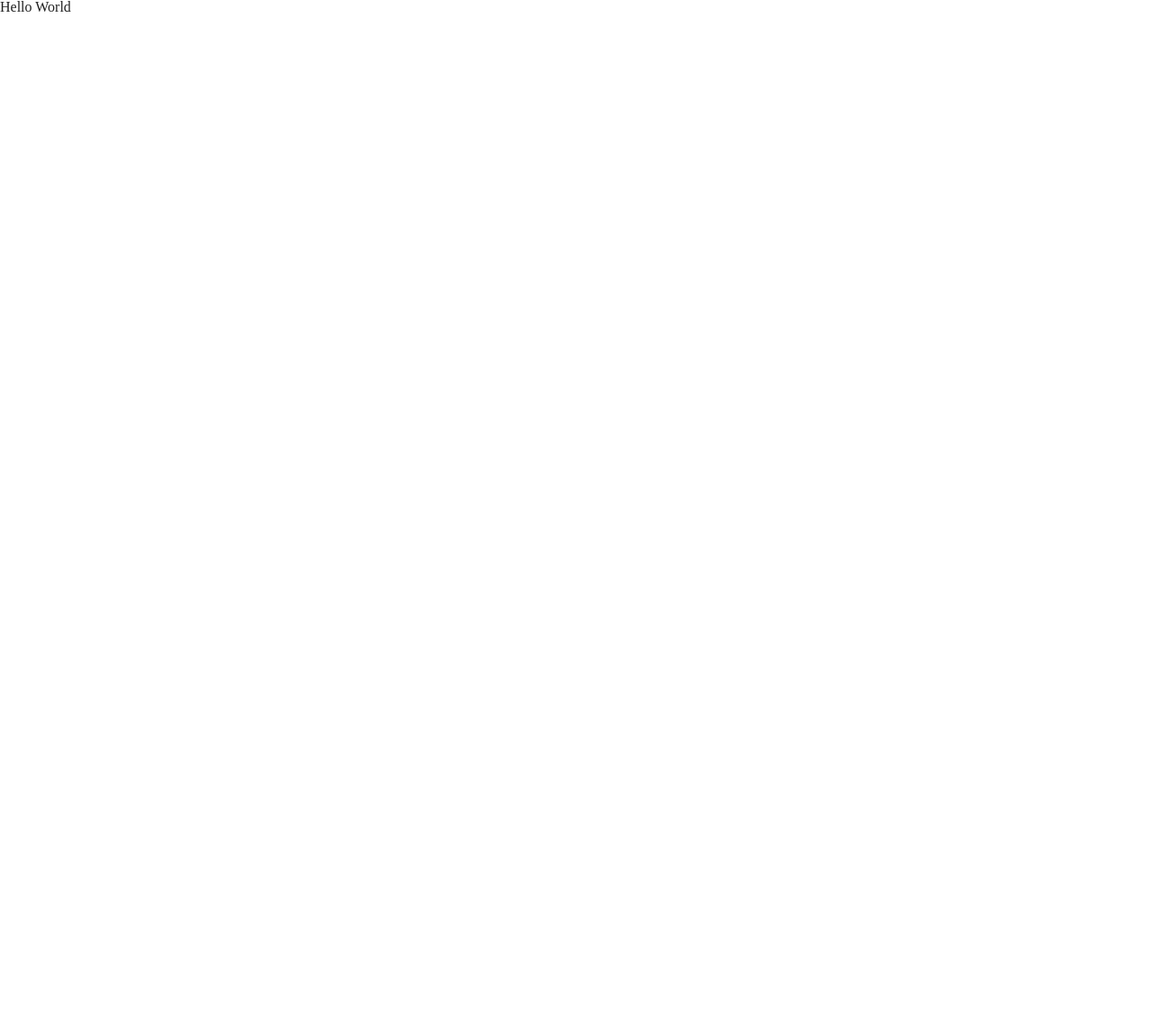
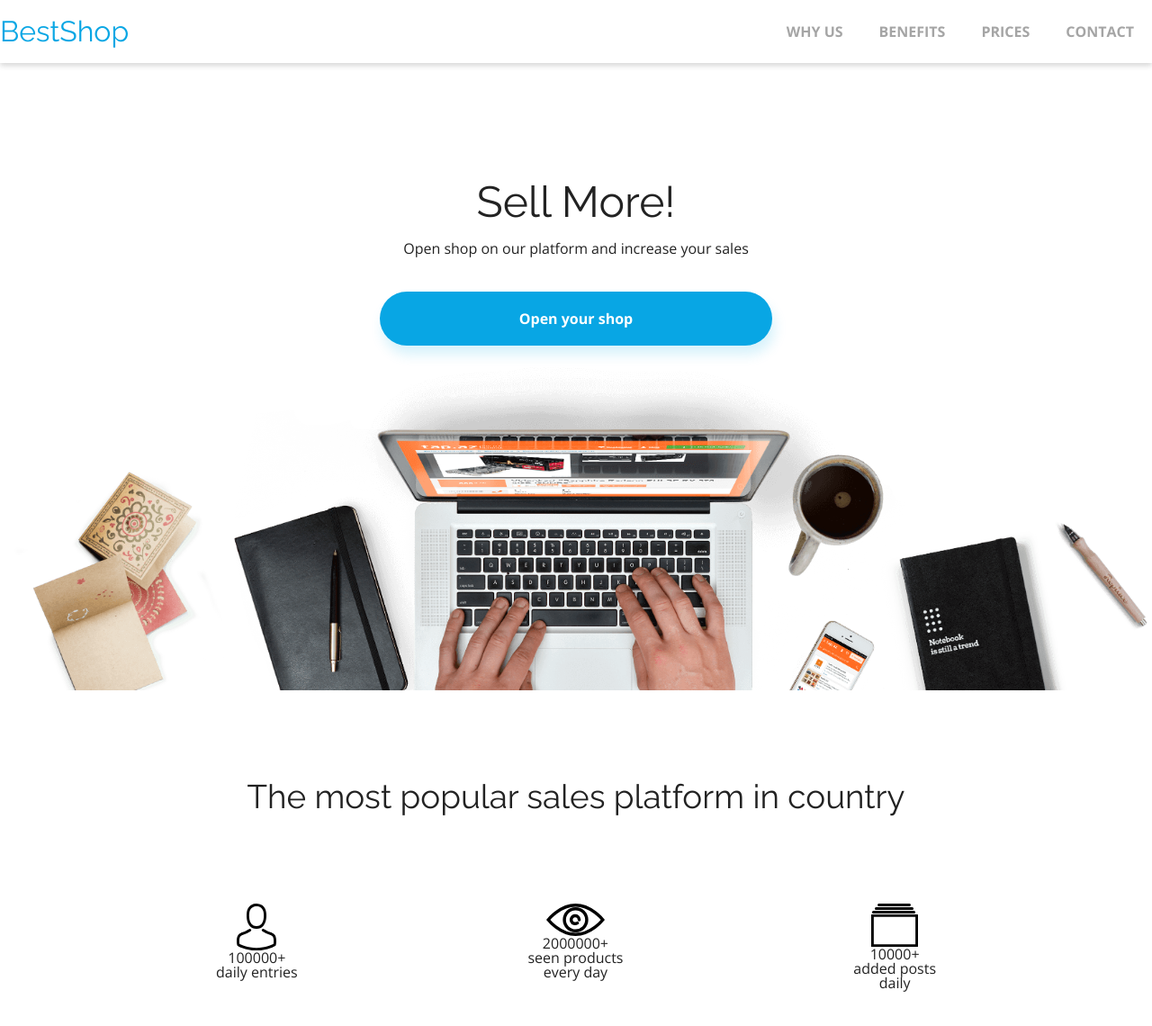
Before and after one commit to MuGen9/WorkshopDay5, a plain HTML site: page index.html in a window 1280 px wide. Shown: the whole page at 90% size. Before the commit the page ends 800 px from the top, so only its background shows below. Drawn offline with nearby package versions, Linux system fonts and the light colour scheme.

Commit message:
Site header, opening and stats

```diff
--- a/css/style.css
+++ b/css/style.css
@@ -1,5 +1,120 @@
+:root {
+    --color-primary: #08A6E4;
+    --color-primary-shadow: rgba(7, 172, 230, .16);
+    --color-redish: #FB3B64;
+    --color-green: #55DFB4;
+    --color-black: #000000;
+    --color-white: #ffffff;
+    --color-grey: #A5A5A5;
+    --color-light-grey: #F7F7F7;
+    --button-radius: 35px;
+    --font-raleway: "Raleway", sans-serif;
+    --font-open-sans: "Open Sans", sans-serif;
+  }
 
+/* General */
 
 * {
     box-sizing: border-box;
 }
+
+body {
+    font-family: var(--font-open-sans);
+    text-align: center;
+}
+
+a {
+    text-decoration: none;
+}
+
+a:hover {
+    cursor: pointer;
+}
+
+.container {
+    max-width: 1352px;
+    margin: 0 auto;
+}
+
+.btn {
+    color: white;
+    font-weight: bold;
+    display: inline-block;
+    padding: 16px 65px;
+    border-radius: var(--button-radius);
+    border: none;
+}
+
+/* Header */
+
+.header {
+    box-shadow: 0px 3px 6px rgba(0, 0, 0, .16);
+}
+
+.header__nav {
+    display: flex;
+}
+
+.header__container {
+    display: flex;
+    justify-content: space-between;
+    align-items: center;
+    height: 70px;
+}
+
+.nav__link {
+    color: var(--color-grey);
+    font-weight: 700;
+    text-transform: uppercase;
+    padding: 28px 20px 22px 20px;
+}
+
+a.logo {
+    color: var(--color-primary);
+    font-family: var(--font-raleway);
+    font-size: 2rem;
+}
+
+/* Opening section  */
+
+.opening__content {
+    margin-top: 130px;
+}
+
+.opening__header {
+    font-size: 3rem;
+    font-family: var(--font-raleway);
+}
+
+.opening__text {
+    margin: 20px 0 40px;
+}
+
+.opening__image {
+    width: 100%;
+    height: auto;
+}
+
+.opening__button {
+    background-color: var(--color-primary);
+    box-shadow: 3px 10px 14px var(--color-primary-shadow);
+    padding: 22px 155px;
+}
+
+/* Statistics section */
+
+.stats {
+    margin-top: 100px;
+}
+
+.stats__header {
+    font-family: var(--font-raleway);
+    font-size: 2.3rem;
+}
+
+.stats__container {
+    margin: 100px auto;
+    display: flex;
+    max-width: 800px;
+    justify-content: space-between;
+}
--- a/index.html
+++ b/index.html
@@ -12,7 +12,65 @@
     <link rel="stylesheet" href="css/style.css">
 </head>
 <body>
-    <h1>Hello World</h1>
+
+<header class="header">
+    <div class="header__container container">
+        <a href="#" class="logo">BestShop</a>
+        <nav>
+            <ul class="header__nav">
+                <li class="nav__element"><a href="#" class="nav__link">Why us</a></li>
+                <li class="nav__element"><a href="#" class="nav__link">Benefits</a></li>
+                <li class="nav__element"><a href="#" class="nav__link">Prices</a></li>
+                <li class="nav__element"><a href="#" class="nav__link">Contact</a></li>
+            </ul>
+        </nav>
+    </div>
+</header>
+
+<main>
+
+    <section class="opening">
+        <div class="opening__content">
+            <h1 class="opening__header">Sell More!</h1>
+            <p class="opening__text">Open shop on our platform and increase your sales</p>
+            <a href="#" class="opening__button btn">Open your shop</a>
+        </div>
+        <img src="assets/Background.png" alt="Shop background" class="opening__image">
+    </section>
+
+    <section class="stats">
+        <div class="container">
+            <h2 class="stats__header">The most popular sales platform in country</h2>
+
+            <div class="stats__container">
+                <div class="stats__single">
+                    <div class="stats__circle">
+                        <img src="assets/Person.svg" alt="person" class="stats__image">
+                    </div>
+                    <div class="stats__number">100000+</div>
+                    <div class="stats__description">daily entries</div>
+                </div>
+
+                <div class="stats__single">
+                    <div class="stats__circle">
+                        <img src="assets/Eye.svg" alt="eye" class="stats__image">
+                    </div>
+                    <div class="stats__number">2000000+</div>
+                    <div class="stats__description">seen products<br>every day</div>
+                </div>
+
+                <div class="stats__single">
+                    <div class="stats__circle">
+                        <img src="assets/Catalog.svg" alt="catalog" class="stats__image">
+                    </div>
+                    <div class="stats__number">10000+</div>
+                    <div class="stats__description">added posts<br>daily</div>
+                </div>
+            </div>
+        </div>
+    </section>
+
+</main>
 
 </body>
 </html>
```
